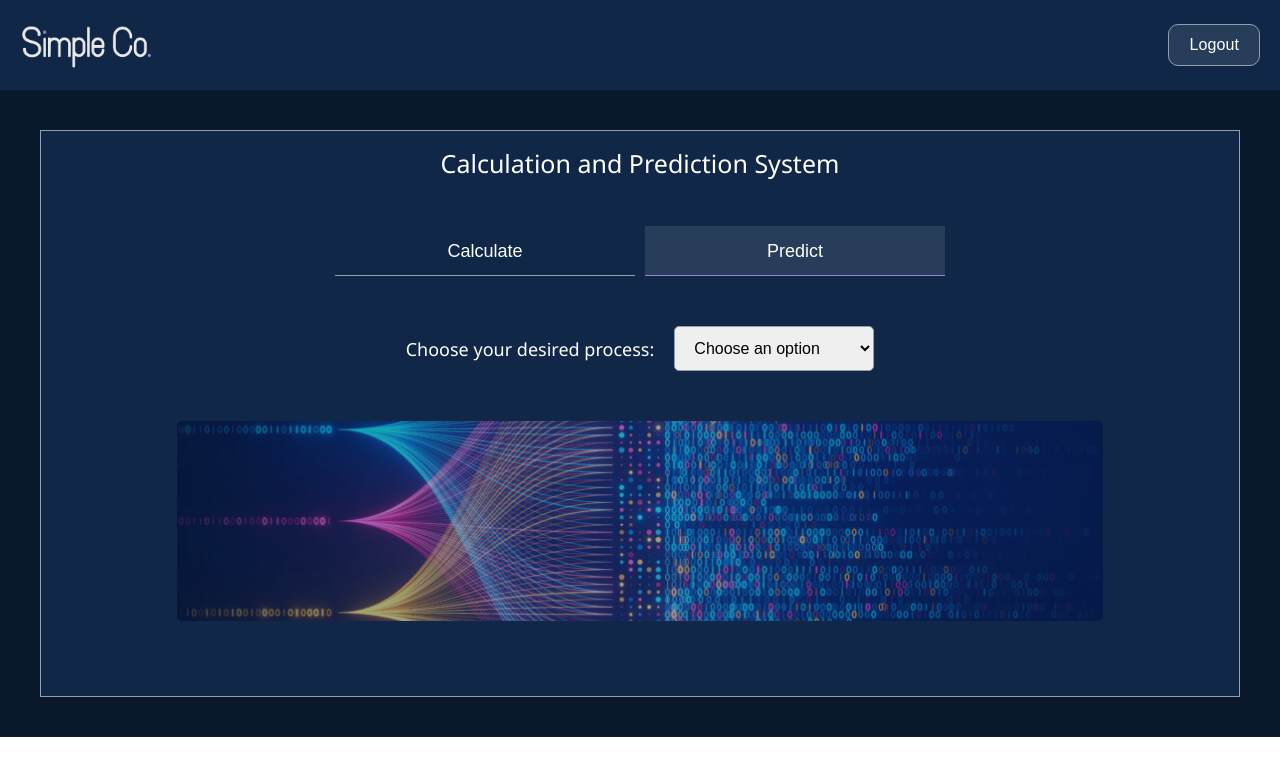
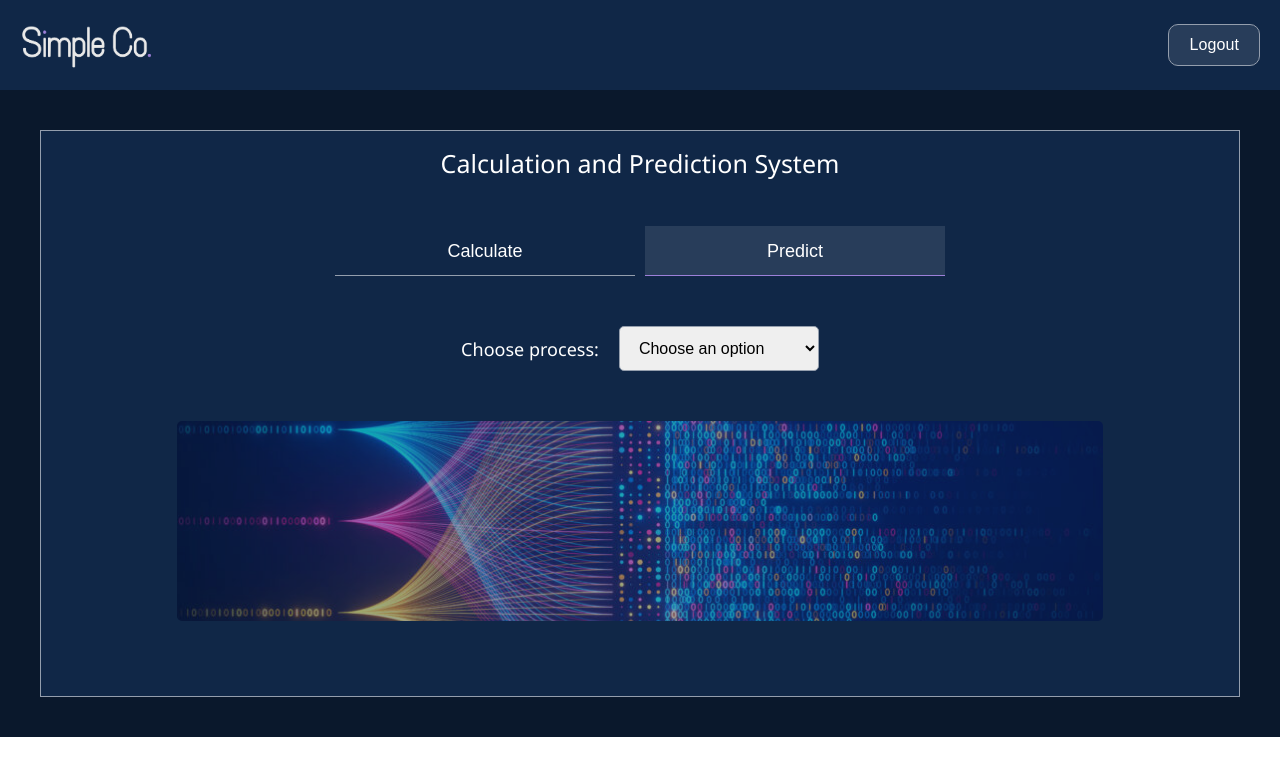
Before and after one commit to amirmammadov/predictionSystem, a React (Vite) app: page / in a window 1280 px wide. Both pictures are taken after a click on the button "Predict". Shown: the top 776 px of the page. Built offline with nearby package versions, Linux system fonts and the light colour scheme.

Commit message:
resp of prediction scene was done

```diff
--- a/src/sass/pages/_home.module.scss
+++ b/src/sass/pages/_home.module.scss
@@ -52,10 +52,6 @@
         padding: 0 20px;
         font-size: 16px;
       }
-
-      @include x-small-screen {
-        width: 100px;
-      }
     }
 
     button:disabled {
--- a/src/sass/scenes/_prediction.module.scss
+++ b/src/sass/scenes/_prediction.module.scss
@@ -11,6 +11,10 @@
     $gap: 50px
   );
 
+  @include tablet {
+    gap: 30px;
+  }
+
   .processes {
     width: 100%;
     @include flexbox($justify: center, $align: center, $gap: 20px);
@@ -18,6 +22,14 @@
     .processLabel {
       font-size: 18px;
       letter-spacing: 0.01px;
+
+      @include mobile {
+        font-size: 16px;
+      }
+
+      @include x-small-screen {
+        display: none;
+      }
     }
 
     .processSelect {
@@ -27,6 +39,11 @@
       outline: none;
       border: 1px solid $borderColor;
       min-width: 200px;
+
+      @include x-small-screen {
+        font-size: 14px;
+        padding: 10px 12px;
+      }
     }
   }
 
@@ -39,6 +56,10 @@
     );
     width: 100%;
 
+    @include x-small-screen {
+      gap: 20px;
+    }
+
     .contentTitle {
       font-size: 20px;
       letter-spacing: 0.01px;
@@ -47,10 +68,15 @@
       padding-bottom: 5px;
       width: max-content;
       margin: 0 auto;
+
+      @include x-small-screen {
+        font-size: 18px;
+      }
     }
 
     .values {
-      @include flexbox($justify: space-between, $align: center, $gap: 20px);
+      width: 100%;
+      @include flexbox($justify: center, $align: center, $gap: 20px);
       flex-wrap: wrap;
 
       .valuesItem {
@@ -72,7 +98,6 @@
           font-size: 16px;
           outline: none;
           border: 1px solid $borderColor;
-          min-width: 200px;
         }
       }
     }
--- a/src/scenes/Prediction.tsx
+++ b/src/scenes/Prediction.tsx
@@ -36,7 +36,7 @@ const Prediction = () => {
     <div className={s.prediction}>
       <div className={s.processes}>
         <label htmlFor="process" className={s.processLabel}>
-          Choose your desired process:
+          Choose process:
         </label>
         <select
           id="process"
```
